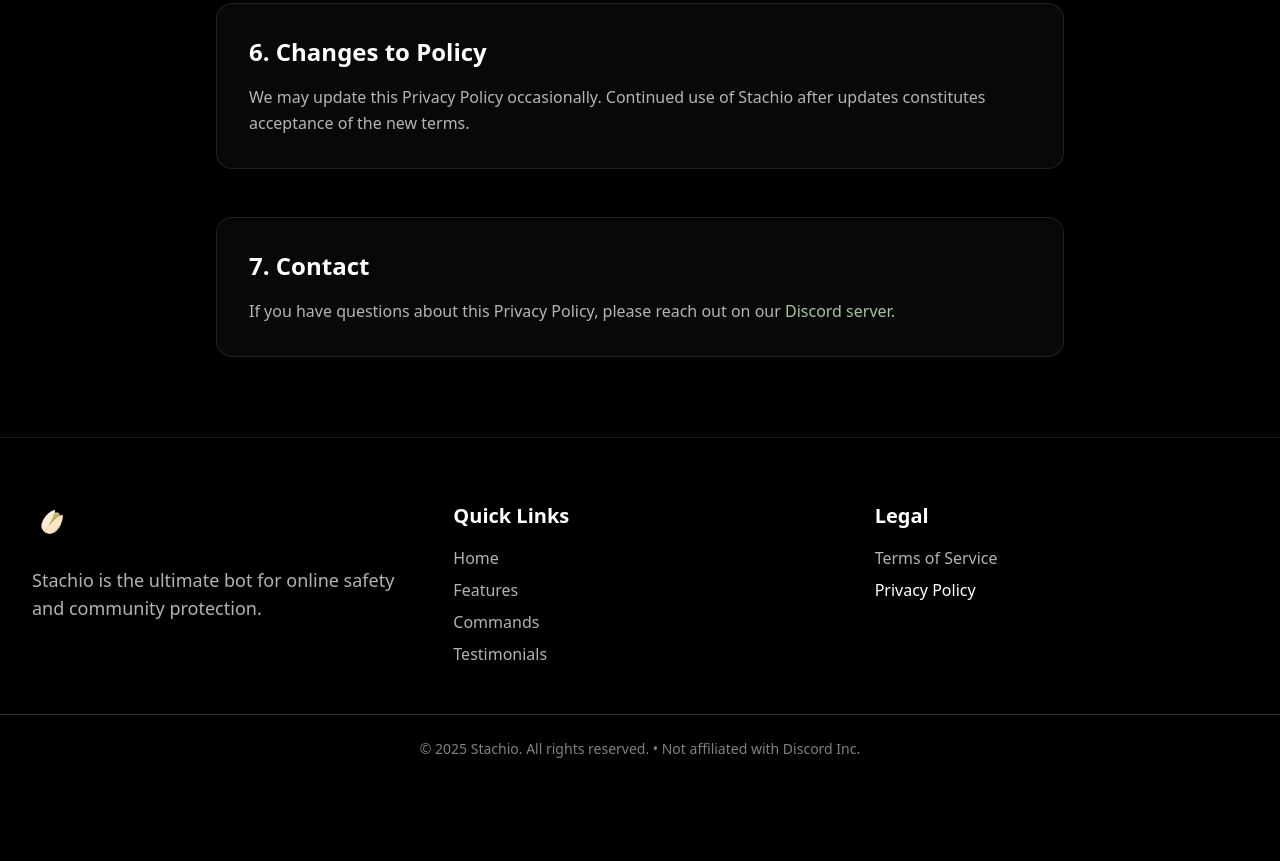
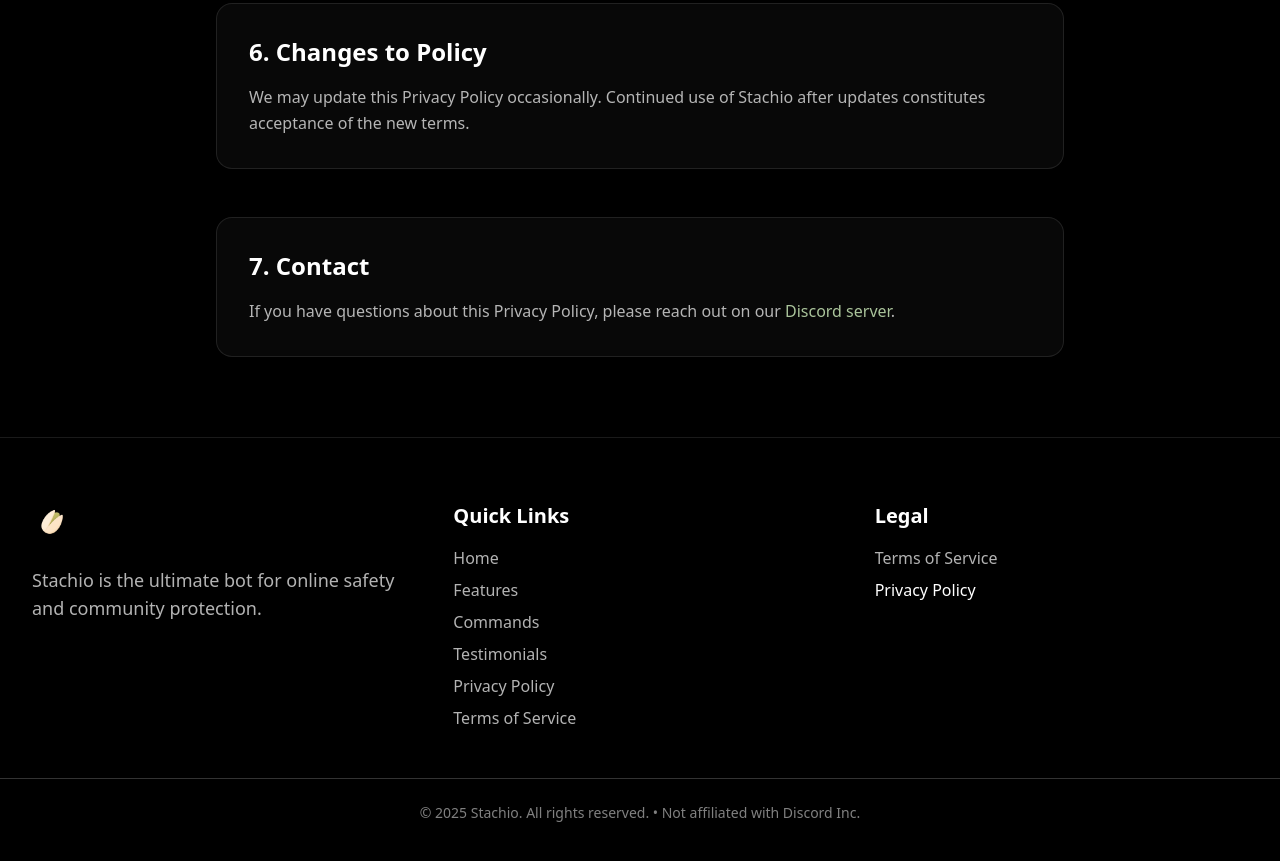
Before and after one commit to MilkshakeCollective/stachio-website, a plain HTML site: page privacy.html in a window 1280 px wide. Shown: the part 1537-2398 px from the top of the page. Before the commit the page ends 2360 px from the top, so only its background shows below. Drawn offline with nearby package versions, Linux system fonts and the light colour scheme.

Commit message:
Update privacy.html

```diff
--- a/privacy.html
+++ b/privacy.html
@@ -147,9 +147,7 @@
           <p class="text-white/70 leading-relaxed">
             If you have questions about this Privacy Policy, please reach out on
             our
-            <a
-              href="/discord"
-              class="text-[#aac49b] hover:underline"
+            <a href="/discord" class="text-[#aac49b] hover:underline"
               >Discord server</a
             >.
           </p>
@@ -197,6 +195,16 @@
                 >Testimonials</a
               >
             </li>
+            <li>
+              <a href="privacy.html" class="text-white/70 hover:text-white"
+                >Privacy Policy</a
+              >
+            </li>
+            <li>
+              <a href="terms.html" class="text-white/70 hover:text-white"
+                >Terms of Service</a
+              >
+            </li>
           </ul>
         </div>
         <div>
```
